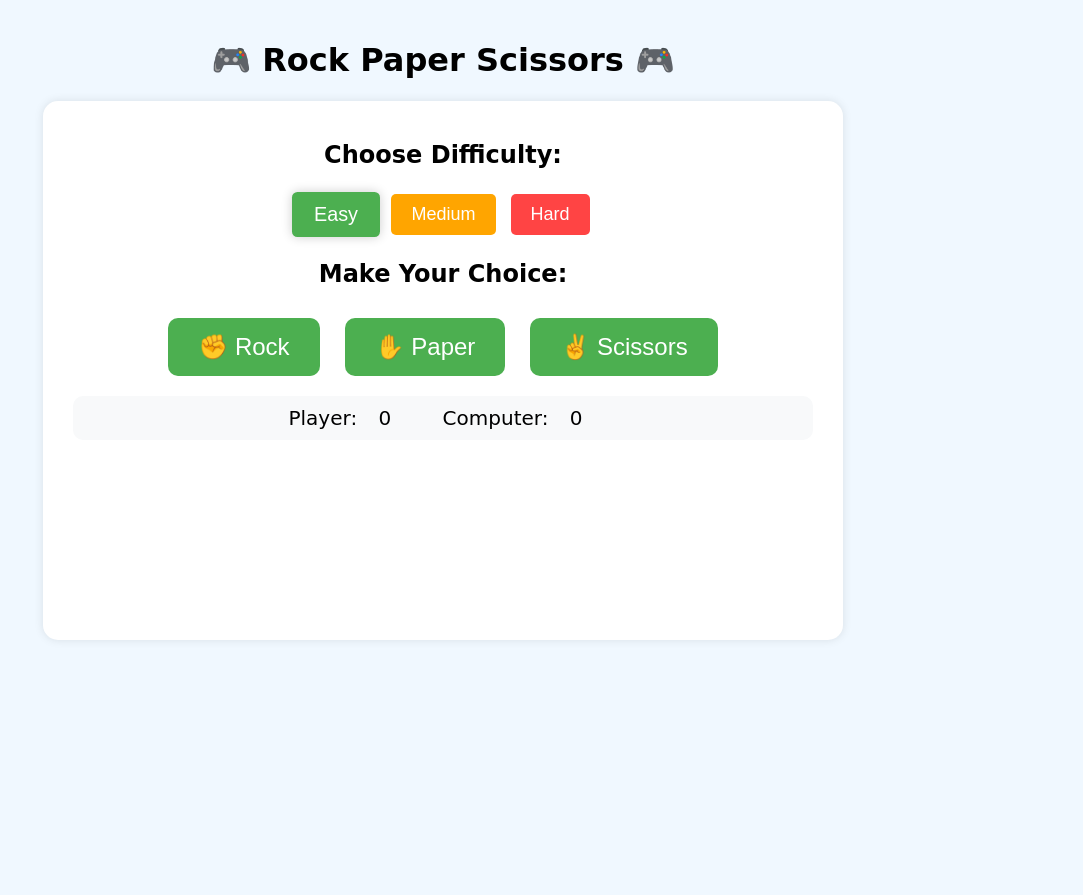
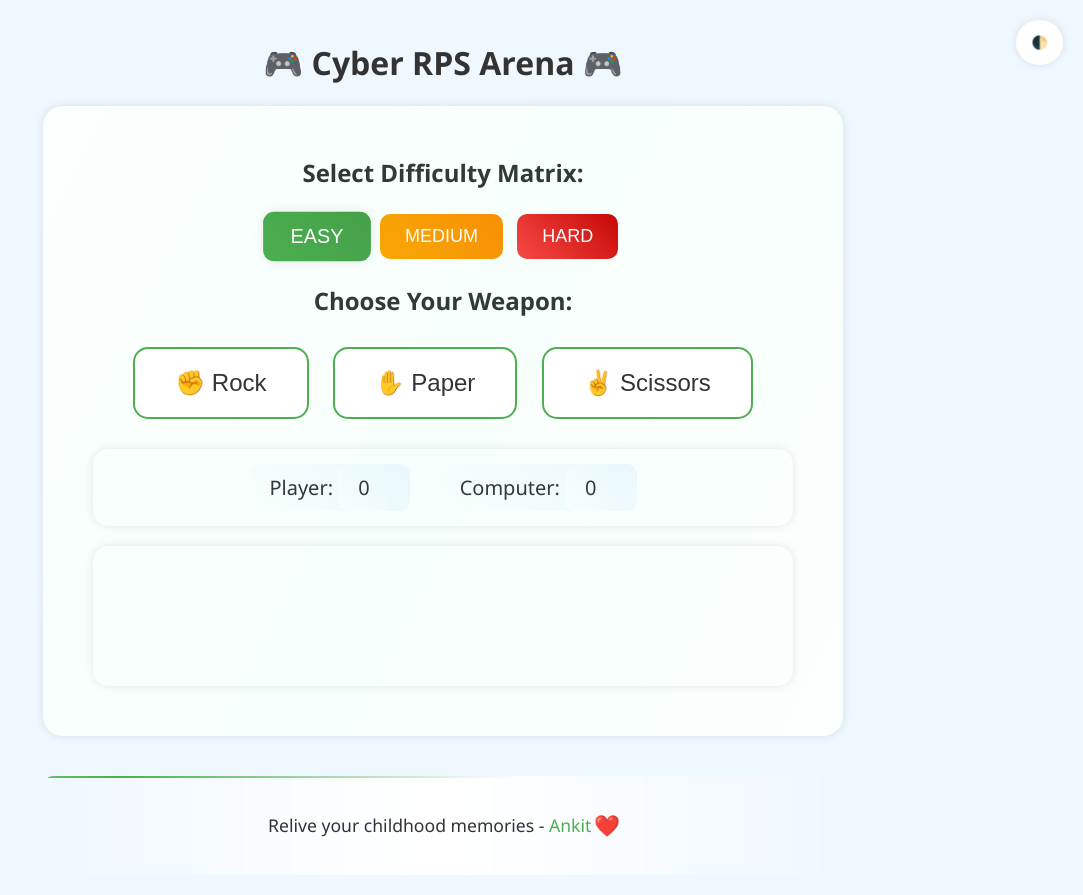
Before and after one commit to an-kit13/rps-game, a FastAPI app: page / in a window 1280 px wide. Shown: the whole page, without its empty margins (197-1280 px from the left). Before the commit the page ends 640 px from the top, so only its background shows below. Run offline with FastAPI, Linux system fonts and the light colour scheme.

Commit message:
all functionalities added

```diff
--- /dev/null
+++ b/static/css/animations.css
@@ -0,0 +1,74 @@
+/* Global Transitions */
+* {
+    transition: all 0.3s ease;
+}
+
+/* Light Sweep Animation */
+@keyframes lightSweep {
+    0% { transform: rotate(0deg); }
+    100% { transform: rotate(360deg); }
+}
+
+/* Floating Emoji Animation */
+@keyframes floatEmoji {
+    0%, 100% { transform: translateY(0); }
+    50% { transform: translateY(-10px); }
+}
+
+/* Loading Pulse Animation */
+@keyframes pulse {
+    0%, 100% { opacity: 1; }
+    50% { opacity: 0.5; }
+}
+
+/* Winner Scale Animation */
+@keyframes winner {
+    0% { transform: scale(1); }
+    50% { transform: scale(1.2); }
+    100% { transform: scale(1); }
+}
+
+/* Particle Animation */
+@keyframes particleAnimation {
+    0% {
+        transform: translate(0, 0);
+        opacity: 1;
+    }
+    100% {
+        transform: translate(var(--tx), var(--ty));
+        opacity: 0;
+    }
+}
+
+/* Button Hover Animation */
+@keyframes buttonGlow {
+    0% { box-shadow: 0 0 5px var(--accent-color); }
+    50% { box-shadow: 0 0 20px var(--accent-color); }
+    100% { box-shadow: 0 0 5px var(--accent-color); }
+}
+
+/* Applied Animations */
+.emoji {
+    animation: floatEmoji 2s ease-in-out infinite;
+}
+
+.loading {
+    animation: pulse 1.5s ease-in-out infinite;
+}
+
+.winner-animation {
+    animation: winner 0.5s ease-in-out;
+}
+
+.game-container::before {
+    animation: lightSweep 3s linear infinite;
+}
+
+.choice-btn:hover {
+    animation: buttonGlow 1.5s infinite;
+}
+
+/* Theme Toggle Rotation */
+.theme-toggle:hover {
+    transform: rotate(180deg);
+}
--- /dev/null
+++ b/static/css/styles.css
@@ -0,0 +1,270 @@
+/* Base Styles */
+body {
+    font-family: 'Segoe UI', 'Arial', sans-serif;
+    max-width: 800px;
+    margin: 0 auto;
+    padding: 20px;
+    background-color: var(--bg-primary);
+    color: var(--text-primary);
+    text-align: center;
+}
+
+/* Game Container */
+.game-container {
+    background-color: var(--bg-secondary);
+    padding: 30px;
+    border-radius: 20px;
+    box-shadow: var(--neon-glow);
+    margin-top: 20px;
+    position: relative;
+    overflow: hidden;
+}
+
+.game-container::before {
+    content: '';
+    position: absolute;
+    top: -50%;
+    left: -50%;
+    width: 200%;
+    height: 200%;
+    background: linear-gradient(
+        45deg,
+        transparent,
+        rgba(0, 255, 157, 0.03),
+        transparent
+    );
+    pointer-events: none;
+}
+
+/* Buttons */
+.choice-btn {
+    font-size: 24px;
+    margin: 10px;
+    padding: 20px 40px;
+    border: none;
+    border-radius: 15px;
+    cursor: pointer;
+    background-color: var(--bg-secondary);
+    color: var(--text-primary);
+    border: 2px solid var(--accent-color);
+    position: relative;
+    overflow: hidden;
+}
+
+.difficulty-btn {
+    font-size: 18px;
+    margin: 5px;
+    padding: 12px 25px;
+    border: none;
+    border-radius: 10px;
+    cursor: pointer;
+}
+
+/* Score Display */
+.score {
+    font-size: 20px;
+    margin: 20px;
+    padding: 15px;
+    background-color: var(--bg-secondary);
+    border-radius: 15px;
+    box-shadow: var(--neon-glow);
+    display: flex;
+    justify-content: center;
+    gap: 30px;
+}
+
+.score span {
+    padding: 10px 20px;
+    border-radius: 10px;
+    background: linear-gradient(45deg, var(--bg-secondary), var(--bg-primary));
+}
+
+/* Result Display */
+#result {
+    font-size: 24px;
+    margin: 20px;
+    padding: 20px;
+    border-radius: 15px;
+    min-height: 100px;
+    background-color: var(--bg-secondary);
+    box-shadow: var(--neon-glow);
+}
+
+.emoji {
+    font-size: 50px;
+    margin: 20px;
+}
+
+/* Loading State */
+.loading {
+    display: none;
+    font-size: 24px;
+    color: var(--text-secondary);
+}
+
+/* Theme Toggle */
+.theme-toggle {
+    position: fixed;
+    top: 20px;
+    right: 20px;
+    padding: 15px;
+    border-radius: 50%;
+    border: none;
+    cursor: pointer;
+    background-color: var(--bg-secondary);
+    color: var(--text-primary);
+    box-shadow: var(--neon-glow);
+}
+
+/* Particle System */
+.particles {
+    position: fixed;
+    top: 0;
+    left: 0;
+    width: 100%;
+    height: 100%;
+    pointer-events: none;
+    z-index: -1;
+}
+
+.particle {
+    position: absolute;
+    background: var(--accent-color);
+    border-radius: 50%;
+    pointer-events: none;
+    opacity: 0;
+}
+
+/* State Classes */
+.selected {
+    opacity: 1 !important;
+    transform: scale(1.1);
+    box-shadow: var(--neon-glow);
+}
+
+/* Responsive Design */
+@media (max-width: 600px) {
+    .game-container {
+        padding: 15px;
+    }
+
+    .choice-btn {
+        font-size: 20px;
+        padding: 15px 30px;
+    }
+
+    .score {
+        flex-direction: column;
+        gap: 10px;
+    }
+}
+
+/* Footer Styles */
+.footer {
+    margin-top: 40px;
+    padding: 20px;
+    text-align: center;
+    background: linear-gradient(
+        90deg,
+        transparent,
+        var(--bg-secondary),
+        transparent
+    );
+    border-radius: 10px;
+    position: relative;
+    overflow: hidden;
+}
+
+.footer::before {
+    content: '';
+    position: absolute;
+    top: 0;
+    left: -100%;
+    width: 100%;
+    height: 2px;
+    background: linear-gradient(
+        90deg,
+        transparent,
+        var(--accent-color),
+        transparent
+    );
+    animation: shimmer 3s infinite;
+}
+
+.footer::after {
+    content: '';
+    position: absolute;
+    bottom: 0;
+    right: -100%;
+    width: 100%;
+    height: 2px;
+    background: linear-gradient(
+        90deg,
+        transparent,
+        var(--accent-color),
+        transparent
+    );
+    animation: shimmer 3s infinite reverse;
+}
+
+@keyframes shimmer {
+    0% { transform: translateX(0); }
+    100% { transform: translateX(200%); }
+}
+
+.footer-text {
+    font-size: 1.1em;
+    color: var(--text-primary);
+    text-shadow: 0 0 10px var(--neon-glow);
+}
+
+.footer-link {
+    color: var(--accent-color);
+    text-decoration: none;
+    position: relative;
+    transition: all 0.3s ease;
+}
+
+.footer-link:hover {
+    text-shadow: 0 0 10px var(--accent-color);
+}
+
+.footer-link::after {
+    content: '';
+    position: absolute;
+    width: 100%;
+    height: 2px;
+    bottom: -2px;
+    left: 0;
+    background-color: var(--accent-color);
+    transform: scaleX(0);
+    transform-origin: right;
+    transition: transform 0.3s ease;
+}
+
+.footer-link:hover::after {
+    transform: scaleX(1);
+    transform-origin: left;
+}
+
+.heart {
+    color: #ff4444;
+    display: inline-block;
+    animation: heartbeat 1.5s ease-in-out infinite;
+}
+
+@keyframes heartbeat {
+    0%, 100% { transform: scale(1); }
+    50% { transform: scale(1.2); }
+}
+
+/* Responsive Footer */
+@media (max-width: 600px) {
+    .footer {
+        margin-top: 20px;
+        padding: 15px;
+    }
+    .footer-text {
+        font-size: 0.9em;
+    }
+}
--- /dev/null
+++ b/static/css/themes.css
@@ -0,0 +1,45 @@
+/* Light and Dark Theme Variables */
+:root {
+    /* Light theme variables */
+    --bg-primary: #f0f8ff;
+    --bg-secondary: #ffffff;
+    --text-primary: #333333;
+    --text-secondary: #666666;
+    --accent-color: #4CAF50;
+    --neon-glow: 0 0 10px rgba(0,0,0,0.1);
+    --button-hover: rgba(255,255,255,0.1);
+    --gradient-start: #e0e0e0;
+    --gradient-end: #ffffff;
+    --error-color: #ff4444;
+    --success-color: #4CAF50;
+}
+
+[data-theme="dark"] {
+    --bg-primary: #1a1b2e;
+    --bg-secondary: #2a2b3d;
+    --text-primary: #ffffff;
+    --text-secondary: #b3b3b3;
+    --accent-color: #00ff9d;
+    --neon-glow: 0 0 20px rgba(0, 255, 157, 0.3);
+    --button-hover: rgba(0, 255, 157, 0.1);
+    --gradient-start: #2a2b3d;
+    --gradient-end: #1a1b2e;
+    --error-color: #ff4444;
+    --success-color: #00ff9d;
+}
+
+/* Difficulty Button Colors */
+.easy {
+    background: linear-gradient(45deg, #4CAF50, #45a049);
+    color: white;
+}
+
+.medium {
+    background: linear-gradient(45deg, #FFA500, #ff8c00);
+    color: white;
+}
+
+.hard {
+    background: linear-gradient(45deg, #FF4444, #cc0000);
+    color: white;
+}
--- /dev/null
+++ b/static/js/game.js
@@ -0,0 +1,140 @@
+// Game State
+let currentDifficulty = 'easy';
+let playerScore = 0;
+let computerScore = 0;
+let isPlaying = false;
+
+// Theme Toggle
+const themeToggle = document.getElementById('themeToggle');
+themeToggle.addEventListener('click', () => {
+    const html = document.documentElement;
+    const currentTheme = html.getAttribute('data-theme');
+    const newTheme = currentTheme === 'light' ? 'dark' : 'light';
+    html.setAttribute('data-theme', newTheme);
+    createParticles(20);
+});
+
+// Particle Effect System
+function createParticles(count) {
+    const particles = document.getElementById('particles');
+    particles.innerHTML = '';
+
+    for (let i = 0; i < count; i++) {
+        const particle = document.createElement('div');
+        particle.className = 'particle';
+
+        // Random position
+        const x = Math.random() * window.innerWidth;
+        const y = Math.random() * window.innerHeight;
+
+        // Random movement
+        const tx = (Math.random() - 0.5) * 200;
+        const ty = (Math.random() - 0.5) * 200;
+
+        particle.style.cssText = `
+            left: ${x}px;
+            top: ${y}px;
+            width: ${Math.random() * 5 + 2}px;
+            height: ${Math.random() * 5 + 2}px;
+            --tx: ${tx}px;
+            --ty: ${ty}px;
+            animation: particleAnimation 1s ease-out forwards;
+        `;
+
+        particles.appendChild(particle);
+    }
+}
+
+// Setup Difficulty Buttons
+document.querySelectorAll('.difficulty-btn').forEach(btn => {
+    btn.addEventListener('click', (e) => {
+        document.querySelectorAll('.difficulty-btn').forEach(b => b.classList.remove('selected'));
+        e.target.classList.add('selected');
+        currentDifficulty = e.target.dataset.difficulty;
+        createParticles(10);
+    });
+});
+
+// Setup Choice Buttons
+document.querySelectorAll('.choice-btn').forEach(btn => {
+    btn.addEventListener('click', (e) => {
+        if (!isPlaying) {
+            play(e.target.dataset.choice);
+            createParticles(5);
+        }
+    });
+});
+
+// Emoji Helper
+function getEmoji(choice) {
+    const emojis = {
+        'rock': '✊',
+        'paper': '✋',
+        'scissors': '✌️'
+    };
+    return emojis[choice] || '';
+}
+
+// Main Game Logic
+async function play(choice) {
+    if (isPlaying) return;
+    isPlaying = true;
+
+    const loadingDiv = document.getElementById('loading');
+    const resultDiv = document.getElementById('result');
+    loadingDiv.style.display = 'block';
+    resultDiv.innerHTML = '';
+
+    const formData = new FormData();
+    formData.append('player_choice', choice);
+    formData.append('difficulty', currentDifficulty);
+
+    try {
+        const response = await fetch('/play', {
+            method: 'POST',
+            body: formData
+        });
+
+        if (!response.ok) {
+            throw new Error(`HTTP error! status: ${response.status}`);
+        }
+
+        const data = await response.json();
+        loadingDiv.style.display = 'none';
+
+        let resultHTML = `
+            <div class="emoji" style="opacity: 0; transition: opacity 0.5s;">
+                ${getEmoji(data.player_choice)} vs ${getEmoji(data.computer_choice)}
+            </div>
+        `;
+
+        if (data.result === 'player') {
+            playerScore++;
+            resultHTML += '<p style="color: var(--success-color)">Victory! 🎉</p>';
+            createParticles(30);
+        } else if (data.result === 'computer') {
+            computerScore++;
+            resultHTML += '<p style="color: var(--error-color)">Defeated! 💻</p>';
+        } else {
+            resultHTML += '<p style="color: var(--text-secondary)">Draw! 🤝</p>';
+        }
+
+        resultDiv.innerHTML = resultHTML;
+        resultDiv.classList.add('winner-animation');
+
+        setTimeout(() => {
+            resultDiv.querySelector('.emoji').style.opacity = '1';
+            resultDiv.classList.remove('winner-animation');
+        }, 100);
+
+        document.getElementById('playerScore').textContent = playerScore;
+        document.getElementById('computerScore').textContent = computerScore;
+
+    } catch (error) {
+        console.error('Error:', error);
+        resultDiv.innerHTML = '<p style="color: var(--error-color)">System Error! Retry!</p>';
+        loadingDiv.style.display = 'none';
+    }
+
+    isPlaying = false;
+}
--- a/templates/index.html
+++ b/templates/index.html
@@ -1,95 +1,28 @@
 <!DOCTYPE html>
-<html lang="en">
+<html lang="en" data-theme="light">
 <head>
     <meta charset="UTF-8">
     <meta name="viewport" content="width=device-width, initial-scale=1.0">
-    <title>Rock Paper Scissors Game</title>
-    <style>
-        body {
-            font-family: 'Comic Sans MS', cursive, sans-serif;
-            max-width: 800px;
-            margin: 0 auto;
-            padding: 20px;
-            background-color: #f0f8ff;
-            text-align: center;
-        }
-        .game-container {
-            background-color: white;
-            padding: 20px;
-            border-radius: 15px;
-            box-shadow: 0 0 10px rgba(0,0,0,0.1);
-            margin-top: 20px;
-        }
-        .choice-btn {
-            font-size: 24px;
-            margin: 10px;
-            padding: 15px 30px;
-            border: none;
-            border-radius: 10px;
-            cursor: pointer;
-            transition: transform 0.2s;
-            background-color: #4CAF50;
-            color: white;
-        }
-        .choice-btn:hover {
-            transform: scale(1.1);
-        }
-        .difficulty-btn {
-            font-size: 18px;
-            margin: 5px;
-            padding: 10px 20px;
-            border: none;
-            border-radius: 5px;
-            cursor: pointer;
-        }
-        .easy { background-color: #4CAF50; color: white; }
-        .medium { background-color: #FFA500; color: white; }
-        .hard { background-color: #FF4444; color: white; }
-        #result {
-            font-size: 24px;
-            margin: 20px;
-            padding: 20px;
-            border-radius: 10px;
-            min-height: 100px;
-        }
-        .score {
-            font-size: 20px;
-            margin: 10px;
-            padding: 10px;
-            background-color: #f8f9fa;
-            border-radius: 10px;
-        }
-        .score span {
-            margin: 0 15px;
-        }
-        .emoji {
-            font-size: 40px;
-            margin: 10px;
-        }
-        .loading {
-            display: none;
-            font-size: 24px;
-            color: #666;
-        }
-        .selected {
-            opacity: 1 !important;
-            transform: scale(1.1);
-            box-shadow: 0 0 10px rgba(0,0,0,0.2);
-        }
-    </style>
+    <title>Cyber RPS Arena</title>
+    <link rel="stylesheet" href="/static/css/themes.css">
+    <link rel="stylesheet" href="/static/css/animations.css">
+    <link rel="stylesheet" href="/static/css/styles.css">
 </head>
 <body>
-    <h1>🎮 Rock Paper Scissors 🎮</h1>
+    <button class="theme-toggle" id="themeToggle">🌓</button>
+    <div class="particles" id="particles"></div>
+
+    <h1>🎮 Cyber RPS Arena 🎮</h1>
 
     <div class="game-container">
-        <h2>Choose Difficulty:</h2>
+        <h2>Select Difficulty Matrix:</h2>
         <div id="difficulty-buttons">
-            <button class="difficulty-btn easy selected" data-difficulty="easy">Easy</button>
-            <button class="difficulty-btn medium" data-difficulty="medium">Medium</button>
-            <button class="difficulty-btn hard" data-difficulty="hard">Hard</button>
+            <button class="difficulty-btn easy selected" data-difficulty="easy">EASY</button>
+            <button class="difficulty-btn medium" data-difficulty="medium">MEDIUM</button>
+            <button class="difficulty-btn hard" data-difficulty="hard">HARD</button>
         </div>
 
-        <h2>Make Your Choice:</h2>
+        <h2>Choose Your Weapon:</h2>
         <div class="choices">
             <button class="choice-btn" data-choice="rock">✊ Rock</button>
             <button class="choice-btn" data-choice="paper">✋ Paper</button>
@@ -102,110 +35,19 @@
         </div>
 
         <div id="loading" class="loading">
-            🎲 Making choice...
+            🎲 Calculating outcome...
         </div>
         <div id="result"></div>
     </div>
 
-    <script>
-        let currentDifficulty = 'easy';
-        let playerScore = 0;
-        let computerScore = 0;
-        let isPlaying = false;
+    <footer class="footer">
+        <p class="footer-text">
+            Relive your childhood memories -
+            <a href="https://www.linkedin.com/in/ankit748/" target="_blank" class="footer-link">Ankit</a>
+            <span class="heart">❤️</span>
+        </p>
+    </footer>
 
-        // Set up difficulty buttons
-        document.querySelectorAll('.difficulty-btn').forEach(btn => {
-            btn.addEventListener('click', (e) => {
-                document.querySelectorAll('.difficulty-btn').forEach(b => b.classList.remove('selected'));
-                e.target.classList.add('selected');
-                currentDifficulty = e.target.dataset.difficulty;
-            });
-        });
-
-        // Set up choice buttons
-        document.querySelectorAll('.choice-btn').forEach(btn => {
-            btn.addEventListener('click', (e) => {
-                if (!isPlaying) {
-                    play(e.target.dataset.choice);
-                }
-            });
-        });
-
-        function getEmoji(choice) {
-            const emojis = {
-                'rock': '✊',
-                'paper': '✋',
-                'scissors': '✌️'
-            };
-            return emojis[choice] || '';
-        }
-
-        async function play(choice) {
-            if (isPlaying) return;
-            isPlaying = true;
-
-            // Show loading
-            const loadingDiv = document.getElementById('loading');
-            const resultDiv = document.getElementById('result');
-            loadingDiv.style.display = 'block';
-            resultDiv.innerHTML = '';
-
-            // Prepare form data
-            const formData = new FormData();
-            formData.append('player_choice', choice);
-            formData.append('difficulty', currentDifficulty);
-
-            try {
-                const response = await fetch('/play', {
-                    method: 'POST',
-                    body: formData
-                });
-
-                if (!response.ok) {
-                    throw new Error(`HTTP error! status: ${response.status}`);
-                }
-
-                const data = await response.json();
-
-                // Hide loading
-                loadingDiv.style.display = 'none';
-
-                // Show result with animation
-                let resultHTML = `
-                    <div class="emoji" style="opacity: 0; transition: opacity 0.5s;">
-                        ${getEmoji(data.player_choice)} vs ${getEmoji(data.computer_choice)}
-                    </div>
-                `;
-
-                if (data.result === 'player') {
-                    playerScore++;
-                    resultHTML += '<p style="color: green">You win! 🎉</p>';
-                } else if (data.result === 'computer') {
-                    computerScore++;
-                    resultHTML += '<p style="color: red">Computer wins! 💻</p>';
-                } else {
-                    resultHTML += '<p style="color: blue">It\'s a tie! 🤝</p>';
-                }
-
-                resultDiv.innerHTML = resultHTML;
-
-                // Animate result appearance
-                setTimeout(() => {
-                    resultDiv.querySelector('.emoji').style.opacity = '1';
-                }, 100);
-
-                // Update scores
-                document.getElementById('playerScore').textContent = playerScore;
-                document.getElementById('computerScore').textContent = computerScore;
-
-            } catch (error) {
-                console.error('Error:', error);
-                resultDiv.innerHTML = '<p style="color: red">Oops! Something went wrong. Try again!</p>';
-                loadingDiv.style.display = 'none';
-            }
-
-            isPlaying = false;
-        }
-    </script>
+    <script src="/static/js/game.js"></script>
 </body>
 </html>
```
